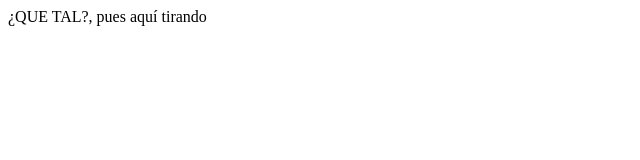
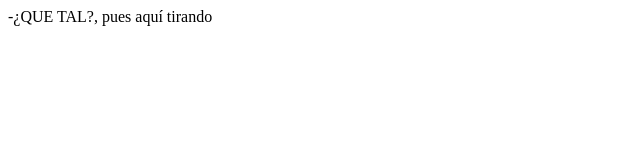
Before and after one commit to joanredon/imagen_python, a plain HTML site: page index.html in a window 1280 px wide. Shown: the full height of the page, 0-640 px from the left. Drawn offline with Linux system fonts and the light colour scheme.

Commit message:
second commit

```diff
--- a/index.html
+++ b/index.html
@@ -1,5 +1,5 @@
 <html>
 <BODY>
-¿QUE TAL?, pues aquí tirando
+-¿QUE TAL?, pues aquí tirando
 </BODY>
 </html>
```
